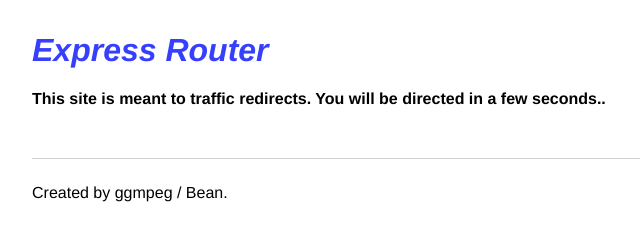
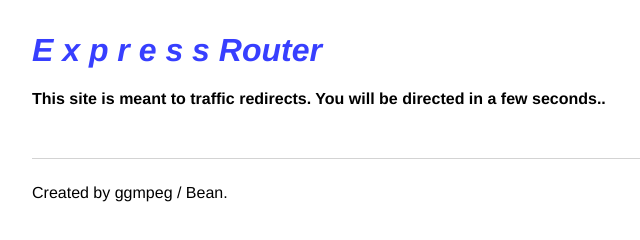
Before and after one commit to daniwasonline/express-router, a website: page views/index.html in a window 1280 px wide. Shown: the whole page, without its empty margins (0-640 px from the left). Drawn offline with Linux system fonts and the light colour scheme.

Commit message:
Update index.html

```diff
--- a/views/index.html
+++ b/views/index.html
@@ -15,7 +15,7 @@
   <body>
     <header>
       <h1>
-        Express Router
+        E x p r e s s Router
       </h1>
     </header>
 
```
